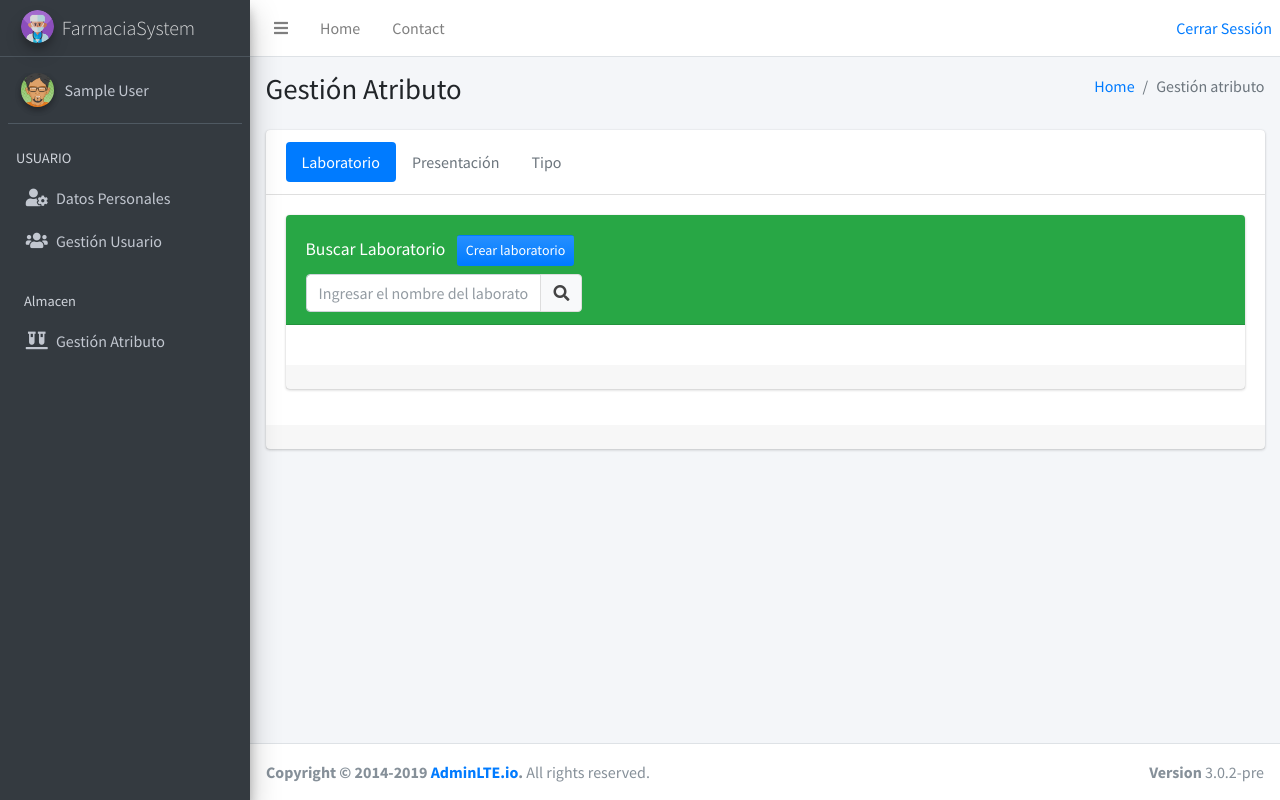
After one commit to dj-Andres/farmacia-php, a PHP site: page /vista/adm_atributo.php in a window 1280 px wide. The commit adds this page. Run offline with PHP 8.4, Linux system fonts and the light colour scheme; the visitor is signed in with stand-in values (Sample User, id 1); data that the repository does not hold is empty.

Commit message:
añadiendo atributos para el producto para plantilla y la busqueda

```diff
--- /dev/null
+++ b/controlador/controlador-laboratorio.php
@@ -0,0 +1,23 @@
+<?php
+    include '../modelo/laboratorio.php';
+    $laboratorio=new laboratorio();
+    //recibe los datos enviados del ajax//
+    if($_POST['funcion']=='crear'){
+        $nombre=$_POST['nombre_laboratorio'];
+        $avatar='laboratorio.png';
+        $laboratorio->crear($nombre,$avatar);
+    }
+    if($_POST['funcion']=='buscar'){
+        $laboratorio->buscar();
+        $json=array();
+        foreach ($laboratorio->objetos as $objeto) {
+            $json=array(
+                'Id_laboratorio'=>$objeto->Id_laboratorio,
+                'nombre'=>$objeto->nombre,
+                'avatar'=>'../imagenes/'.$objeto->avatar
+            );
+        }
+        $jsonsting=json_encode($json);
+        echo $jsonsting;
+    }
+?>
--- a/controlador/usuario-controlador.php
+++ b/controlador/usuario-controlador.php
@@ -151,4 +151,9 @@ include_once '../modelo/usuario.php';
       $Id_descendido=$_POST['Id_usuario'];
       $usuario->descender($clave,$Id_descendido,$Id_usuario);
     }
+    if ($_POST['funcion']=='borrar_usuario') {
+      $clave=$_POST['clave'];
+      $Id_borrado=$_POST['Id_usuario'];
+      $usuario->borrar($clave,$Id_borrado,$Id_usuario);
+    }
 ?>
--- /dev/null
+++ b/modelo/laboratorio.php
@@ -0,0 +1,41 @@
+<?php
+ include 'conexion.php';
+  class laboratorio{
+      var $objetos;
+      public function __construct()
+      {
+        $db=new conexion();
+        $this->acceso=$db->pdo;
+      }
+      function crear($nombre,$avatar){
+        $sql="SELECT Id_laboratorio FROM laboratorio  WHERE nombre=:nombre";
+        $query=$this->acceso->prepare($sql);
+        $query->execute(array(':nombre'=>$nombre));
+        $this->objetos=$query->fetchall();
+            if(!empty($this->objetos)){
+                echo 'nocrear';
+            }else{
+                $sql="INSERT INTO laboratorio(nombre,avatar) VALUES(:nombre,:avatar)";
+                $query=$this->acceso->prepare($sql);
+                $query->execute(array(':nombre'=>$nombre,':avatar'=>$avatar));
+                echo 'crear';
+            }
+        }
+        function buscar(){
+            if(!empty($_POST['consulta'])){
+                $consulta=$_POST['consulta'];
+                $sql="SELECT * FROM laboratorio  WHERE nombre LIKE :consulta";
+                $query=$this->acceso->prepare($sql);
+                $query->execute(array(':consulta'=>"%$consulta%"));
+                $this->objetos=$query->fetchall();
+                return $this->objetos;
+            }else{
+                $sql="SELECT * FROM laboratorio  WHERE nombre NOT LIKE ''ORDER BY Id_laboratorio LIMIT 15";
+                $query=$this->acceso->prepare($sql);
+                $query->execute();
+                $this->objetos=$query->fetchall();
+                return $this->objetos;
+            }
+        }
+  }
+?>
--- /dev/null
+++ b/vista/adm_atributo.php
@@ -0,0 +1,236 @@
+<?php
+session_start();
+if($_SESSION['us_tipo']==1 || $_SESSION['us_tipo']==3){
+    include_once 'loyout/header.php';
+?>
+  <title>FarmaciaSystem</title>
+
+    <?php
+        include_once 'loyout/navegacion.php';
+    ?>
+
+    <!--Modal para crear laboratorio-->
+    <div class="modal fade" id="crearlaboratorio" tabindex="-1" role="dialog" aria-labelledby="exampleModalLabel" aria-hidden="true">
+    <div class="modal-dialog" role="document">
+        <div class="modal-content">
+            <div class="card card-success">
+                <div class="card-header">
+                    <h3 class="card-title">Crear Laboratorio</h3>
+                    <button class="close" data-dismiss="modal" aria-label="close">
+                        <span aria-hidden="true">&times;</span>
+                    </button>
+                </div>
+                <div class="card-body">
+                    <!--ALERTAS-->
+                    <div class="alert alert-success text-center" id="crear-laboratorio" style="display:none;">
+                        <span><i class="fas fa-check m-1"></i>Se creo exitosamento</span>
+                    </div>
+                    <div class="alert alert-danger text-center" id="nocrear-laboratorio" style="display:none;">
+                        <span><i class="fas fa-times m-1"></i>El laboratorio ya existe</span>
+                    </div>
+                    <!--FIN-ALERTAS-->
+                    <form id="form-crear-laboratorio">
+                        <div class="form-group">
+                            <label for="nombre-laboratorio">Nombre:</label>
+                            <input id="nombre-laboratorio" type="text" class="form-control" placeholder="Ingrese nombre" require="">
+                        </div>
+                </div>
+                <div class="card-footer">
+                    <button class="btn bg-gradient-primary float-rigth m-1" type="submit">Crear</button>
+                    <button class="btn btn.outline-secundary float-rigth m-1" type="button" data-dismiss="modal">Close</button>
+                    </form>
+                </div>
+            </div>
+        </div>
+    </div>
+    </div>
+    <!--Final modal de presentacion-->
+    <!--Modal para crear presentacion-->
+    <div class="modal fade" id="crearpresentacion" tabindex="-1" role="dialog" aria-labelledby="exampleModalLabel" aria-hidden="true">
+    <div class="modal-dialog" role="document">
+        <div class="modal-content">
+            <div class="card card-success">
+                <div class="card-header">
+                    <h3 class="card-title">Crear Presentación</h3>
+                    <button class="close" data-dismiss="modal" aria-label="close">
+                        <span aria-hidden="true">&times;</span>
+                    </button>
+                </div>
+                <div class="card-body">
+                    <!--ALERTAS-->
+                    <div class="alert alert-success text-center" id="crear-presentacion" style="display:none;">
+                        <span><i class="fas fa-check m-1"></i>Se creo exitosamento</span>
+                    </div>
+                    <div class="alert alert-danger text-center" id="nocrear-presentacion" style="display:none;">
+                        <span><i class="fas fa-times m-1"></i>El usuario ya existe</span>
+                    </div>
+                    <!--FIN-ALERTAS-->
+                    <form id="form-crear-presentacion">
+                        <div class="form-group">
+                            <label for="nombre-presentacion">Nombre:</label>
+                            <input id="nombre-presentacion" type="text" class="form-control" placeholder="Ingrese nombre" require="">
+                        </div>
+                </div>
+                <div class="card-footer">
+                    <button class="btn bg-gradient-primary float-rigth m-1" type="submit">Crear</button>
+                    <button class="btn btn.outline-secundary float-rigth m-1" type="button" data-dismiss="modal">Close</button>
+                    </form>
+                </div>
+            </div>
+        </div>
+    </div>
+    </div>
+    <!--Final de modal presentacion-->
+    <!--Modal para crear tipo--->
+    <div class="modal fade" id="creartipo" tabindex="-1" role="dialog" aria-labelledby="exampleModalLabel" aria-hidden="true">
+    <div class="modal-dialog" role="document">
+        <div class="modal-content">
+            <div class="card card-success">
+                <div class="card-header">
+                    <h3 class="card-title">Crear Tipo</h3>
+                    <button class="close" data-dismiss="modal" aria-label="close">
+                        <span aria-hidden="true">&times;</span>
+                    </button>
+                </div>
+                <div class="card-body">
+                    <!--ALERTAS-->
+                    <div class="alert alert-success text-center" id="crear-tipo" style="display:none;">
+                        <span><i class="fas fa-check m-1"></i>Se creo exitosamento</span>
+                    </div>
+                    <div class="alert alert-danger text-center" id="nocrear-tipo" style="display:none;">
+                        <span><i class="fas fa-times m-1"></i>El usuario ya existe</span>
+                    </div>
+                    <!--FIN-ALERTAS-->
+                    <form id="form-crear-tipo">
+                        <div class="form-group">
+                            <label for="nombre-tipo">Nombre:</label>
+                            <input id="nombre-tipo" type="text" class="form-control" placeholder="Ingrese nombre" require="">
+                        </div>
+                </div>
+                <div class="card-footer">
+                    <button class="btn bg-gradient-primary float-rigth m-1" type="submit">Crear</button>
+                    <button class="btn btn.outline-secundary float-rigth m-1" type="button" data-dismiss="modal">Close</button>
+                    </form>
+                </div>
+            </div>
+        </div>
+    </div>
+    </div>
+    <!--final de modal de tipo-->
+  <!-- Content Wrapper. Contains page content -->
+  <div class="content-wrapper">
+    <!-- Content Header (Page header) -->
+    <section class="content-header">
+      <div class="container-fluid">
+        <div class="row mb-2">
+          <div class="col-sm-6">
+            <h1>Gestión Atributo</h1>
+          </div>
+          <div class="col-sm-6">
+            <ol class="breadcrumb float-sm-right">
+              <li class="breadcrumb-item"><a href="#">Home</a></li>
+              <li class="breadcrumb-item active">Gestión atributo</li>
+            </ol>
+          </div>
+        </div>
+      </div><!-- /.container-fluid -->
+    </section>
+
+    <!-- Main content -->
+    <section class="content">
+        <div class="container-fluid">
+            <div class="row">
+                <div class="col-md-12">
+                    <div class="card">
+                        <div class="card-header">
+                            <ul class="nav nav-pills">
+                                <li class="nav item"><a href="#laboratorio" class="nav-link active" data-toggle="tab">Laboratorio</a></li>
+                                <li class="nav item"><a href="#presentacion" class="nav-link" data-toggle="tab">Presentación</a></li>
+                                <li class="nav item"><a href="#tipo" class="nav-link" data-toggle="tab">Tipo</a></li>
+                            </ul>
+                        </div>
+                        <div class="card-body">
+                            <div class="tab-content">
+                              <div class="tab-pane active" id="laboratorio">
+                                <div class="card card-success">
+                                  <div class="card-header">
+                                    <div class="card-title">
+                                        Buscar Laboratorio <button class="btn bg-gradient-primary btn-sm m-2" data-toggle="modal" data-target="#crearlaboratorio">Crear laboratorio</button>
+                                        <div class="input-group">
+                                          <input id="buscar-laboratorio" type="text" class="form-control float-left" placeholder="Ingresar el nombre del laboratorio">
+                                          <div class="input-group-append">
+                                            <botton class="btn btn-default"><i class="fas fa-search"></i></botton>
+                                          </div>
+                                        </div>
+                                    </div>
+                                  </div>
+                                  <div class="card-body">
+
+                                  </div>
+                                  <div class="card-footer">
+
+                                  </div>
+                                </div>
+                              </div>
+                              <div class="tab-pane" id="presentacion">
+                                <div class="card card-success">
+                                  <div class="card-header">
+                                    <div class="card-title">
+                                      Buscar Presentación <button class="btn bg-gradient-primary btn-sm m-2" data-toggle="modal" data-target="#crearpresentacion">Crear Presentación</button>
+                                      <div class="input-group">
+                                          <input id="buscar-presentacion" type="text" class="form-control float-left" placeholder="Ingresar el nombre de la presentación">
+                                          <div class="input-group-append">
+                                            <botton class="btn btn-default"><i class="fas fa-search"></i></botton>
+                                          </div>
+                                        </div>
+                                    </div>
+                                  </div>
+                                  <div class="card-body">
+
+                                  </div>
+                                  <div class="card-footer">
+
+                                  </div>
+                                </div>
+                              </div>
+                              <div class="tab-pane" id="tipo">
+                                <div class="card card-success">
+                                  <div class="card-header">
+                                    <div class="card-title">
+                                      Buscar Tipo <button class="btn bg-gradient-primary btn-sm m-2" data-toggle="modal" data-target="#creartipo">Crear tipo</button>
+                                      <div class="input-group">
+                                          <input id="buscar-tipo" type="text" class="form-control float-left" placeholder="Ingresar el tipo">
+                                          <div class="input-group-append">
+                                            <botton class="btn btn-default"><i class="fas fa-search"></i></botton>
+                                          </div>
+                                        </div>
+                                    </div>
+                                  </div>
+                                  <div class="card-body">
+
+                                  </div>
+                                  <div class="card-footer">
+
+                                  </div>
+                                </div>
+                              </div>
+                            </div>
+                        </div>
+                        <div class="card-footer">
+
+                        </div>
+                    </div>
+                </div>
+            </div>
+        </div>
+    </section>
+    <!-- /.content -->
+  </div>
+  <!-- /.content-wrapper -->
+<?php
+include_once 'loyout/foter.php';
+}else{
+    header('Location:../index.php');
+}
+?>
+<script src="../js/laboratorio.js"></script>
--- a/vista/editar-datos-personales.php
+++ b/vista/editar-datos-personales.php
@@ -144,7 +144,7 @@
                                         </li>
                                         <li class="list-group-item">
                                             <b style="color:#0B7300">Tipo Ususario:</b><a class="float-rigth" id="us_tipo">Administrador</a>
-                                            <spam class="float-rigth badge badge-primary"></spam>
+                                            <spam class="float-rigth"></spam>
                                         </li>
                                         <button type="button" class="btn btn-block btn-outline-warning btn-sm" data-toggle="modal" data-target="#cambio-contrasena">Cambiar clave</button>
                                     </ul>
--- a/vista/loyout/navegacion.php
+++ b/vista/loyout/navegacion.php
@@ -78,12 +78,12 @@
                   </p>
                 </a>
               </li>
-              <li class="nav-header">EXAMPLES</li>
+              <li class="nav-header">Almacen</li>
               <li class="nav-item">
-                <a href="../gallery.html" class="nav-link">
-                  <i class="nav-icon far fa-image"></i>
+                <a href="adm_atributo.php" class="nav-link">
+                  <i class="nav-icon fas fa-vials"></i>
                   <p>
-                    Gallery
+                    Gestión Atributo
                   </p>
                 </a>
               </li>
```
Also changed, not shown: js/gestion_usuario.js (+27 -6 lines), js/laboratorio.js (added, +42 -0 lines), js/usuario.js (+10 -1 lines), modelo/usuario.php (+15 -0 lines), imagenes/laboratorio.jpg (added).
